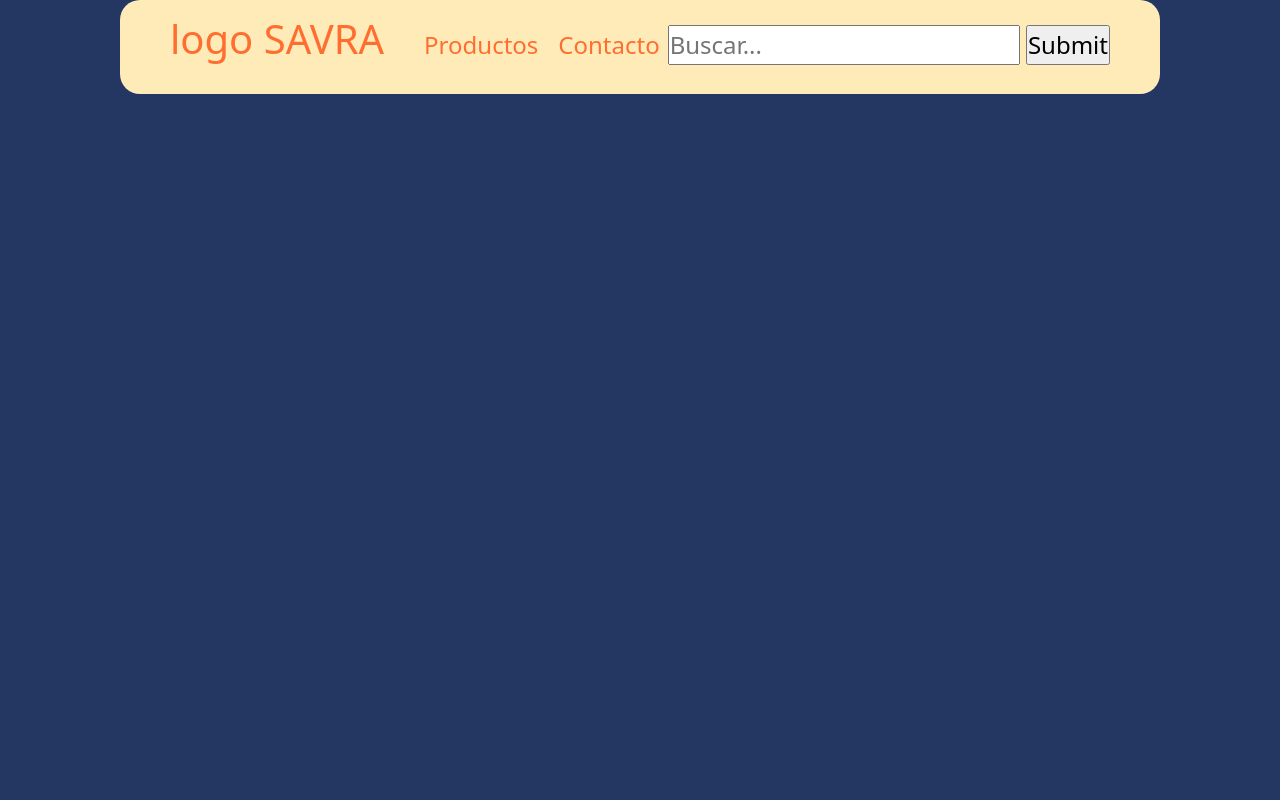
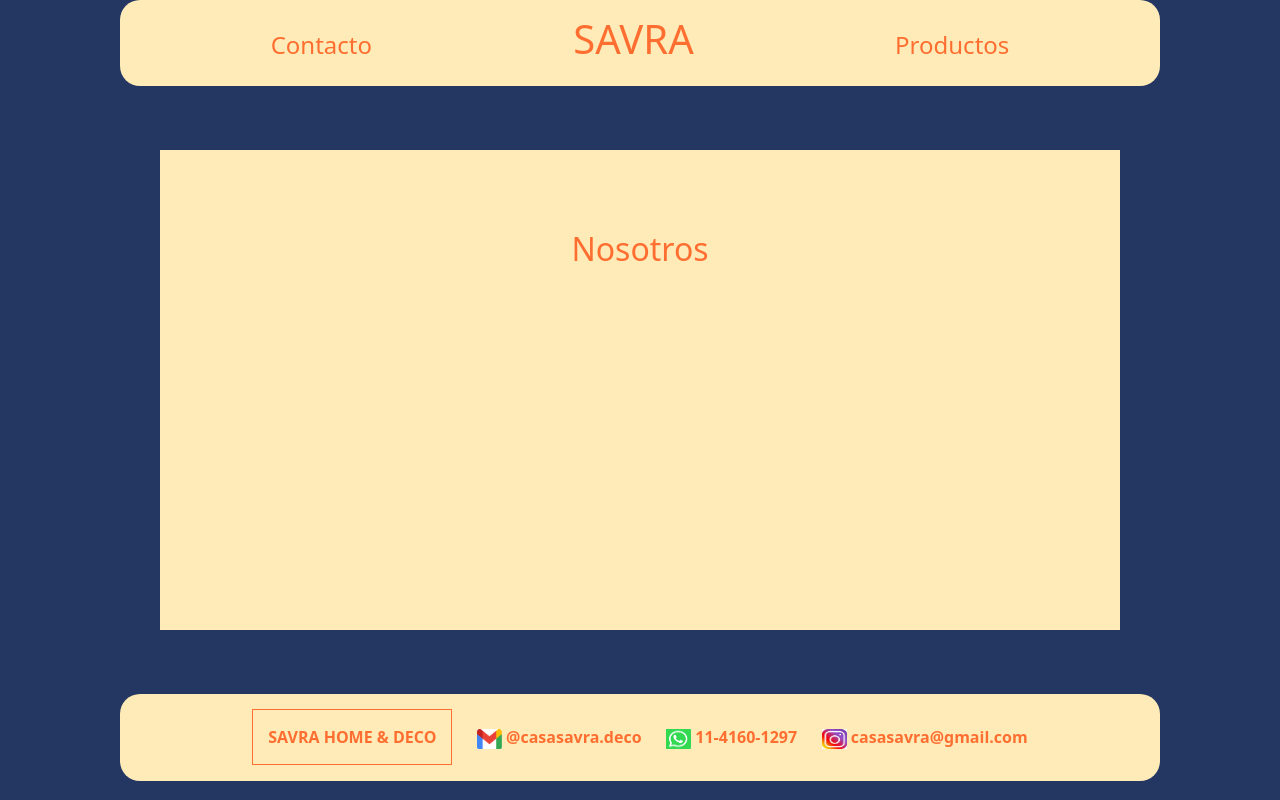
Before and after one commit to SantiDolab08/proyecto-final-desarrolloweb, a plain HTML site: page index.html in a window 1280 px wide. Drawn offline with nearby package versions, Linux system fonts and the light colour scheme.

Commit message:
Finalizacion index

```diff
--- a/index.html
+++ b/index.html
@@ -12,30 +12,34 @@
 </head>
 <body>
 
-    <header class="header">
+    <header class="header-index">
+
+        <nav>
+            <a class="header-a" href="./pages/contacto.html">Contacto</a>
+
+        </nav>
+
         <div>
             <h1>
-                logo SAVRA
+                SAVRA
             </h1>
         </div>
 
         <nav>
-            <ul class="atajos-list">
-                <li><a class="header-a" href="./pages/productos.html">Productos</a></li>
 
-                <li><a class="header-a" href="./pages/contacto.html">Contacto</a></li>
-            </ul>
+                <a class="header-a" href="./pages/productos.html">Productos</a>
         </nav>
 
-        <form action="">
-            <input type="search" placeholder="Buscar...">
-            <input type="submit">
-        </form>
     </header>
 
     <main>
         <section class="portada-index">
+            <div class="nosotros-portada-index">
+                <h2>Nosotros</h2>
+                <p>
 
+                </p>
+            </div>
 
         </section>
 
@@ -43,6 +47,14 @@
     </main>
 
     <footer>
+        <footer>
+            <section class="section-footer">
+                <p class="footer-savra-home-deco">SAVRA HOME & DECO</p>
+                <div><img class="logos-footer" src="../img/logos-contacto/gmail.png" alt="Logo GMAIL"> @casasavra.deco</div>
+                <div><img class="logos-footer" src="../img/logos-contacto/wpp.png" alt="Logo Whatsapp"> 11-4160-1297</div>
+                <div><img class="logos-footer" src="../img/logos-contacto/insta.jpg" alt="Logo Instagram"> casasavra@gmail.com</div>
+            </section>
+        </footer>
 
     </footer>
 
--- a/scss/_base.scss
+++ b/scss/_base.scss
@@ -64,11 +64,6 @@ header {
 }
 
 
-/* =============== MAIN ========== */
-
-/* ========INDEX============== */
-
-
 
 /* ==============PRODUCTOS=========== */
 .div-contenerdor-productos{
@@ -129,7 +124,7 @@ footer{
         margin-left: 8vh;
         margin-right: 8vh;
         margin-top: 8vh;
-        font-size: 1em;
+        font-size: .8em;
         border-radius: 20px;
     }
 }
@@ -139,6 +134,7 @@ footer{
     footer{
         margin-left: 15vh;
         margin-right: 15vh;
+        font-size: 1em;
     }
 }
 
--- a/scss/pages/_index.scss
+++ b/scss/pages/_index.scss
@@ -0,0 +1,28 @@
+
+.portada-index{
+    color: #FF6E31;
+    font-size: 25px;
+    display: grid;
+    grid-template-columns: 1fr 6fr 1fr;
+    text-align: center;
+
+}
+
+.header-index{
+    display: flex;
+    justify-content: space-around;
+}
+
+.nosotros-portada-index{
+    background-color: #FFEBB7;
+    grid-column: 2;
+    height: 60vh;
+    text-align: center;
+}
+
+
+@media (min-width: 768px){
+    .nosotros-portada-index{
+        padding: 10vh;
+    }
+}
```
Also changed, not shown: css/style.css, 1 other file.
